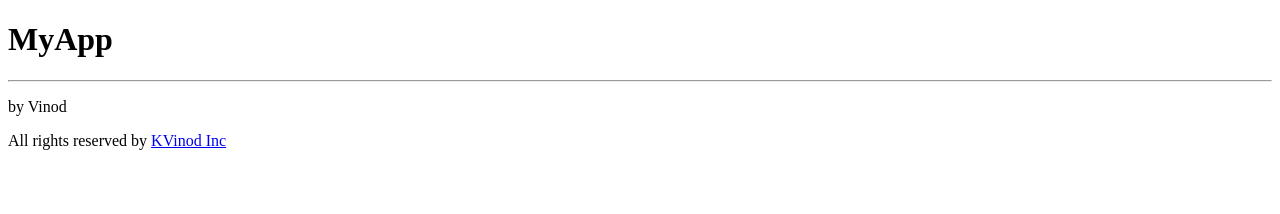
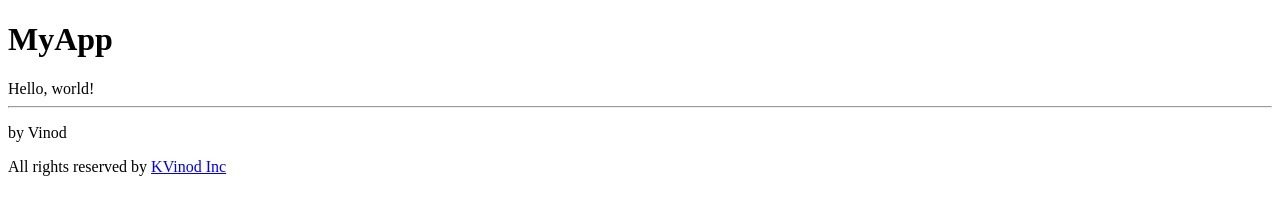
Before and after one commit to kayartaya-vinod/myapp-git-demo, a plain HTML site: page index.html in a window 1280 px wide. Drawn offline with Linux system fonts and the light colour scheme.

Commit message:
added subheading

```diff
--- a/index.html
+++ b/index.html
@@ -9,6 +9,7 @@
     <body>
         <!-- header will appear here -->
         <h1>MyApp</h1>
+        <div>Hello, world!</div>
         <hr />
         <p>by Vinod</p>
 
```
